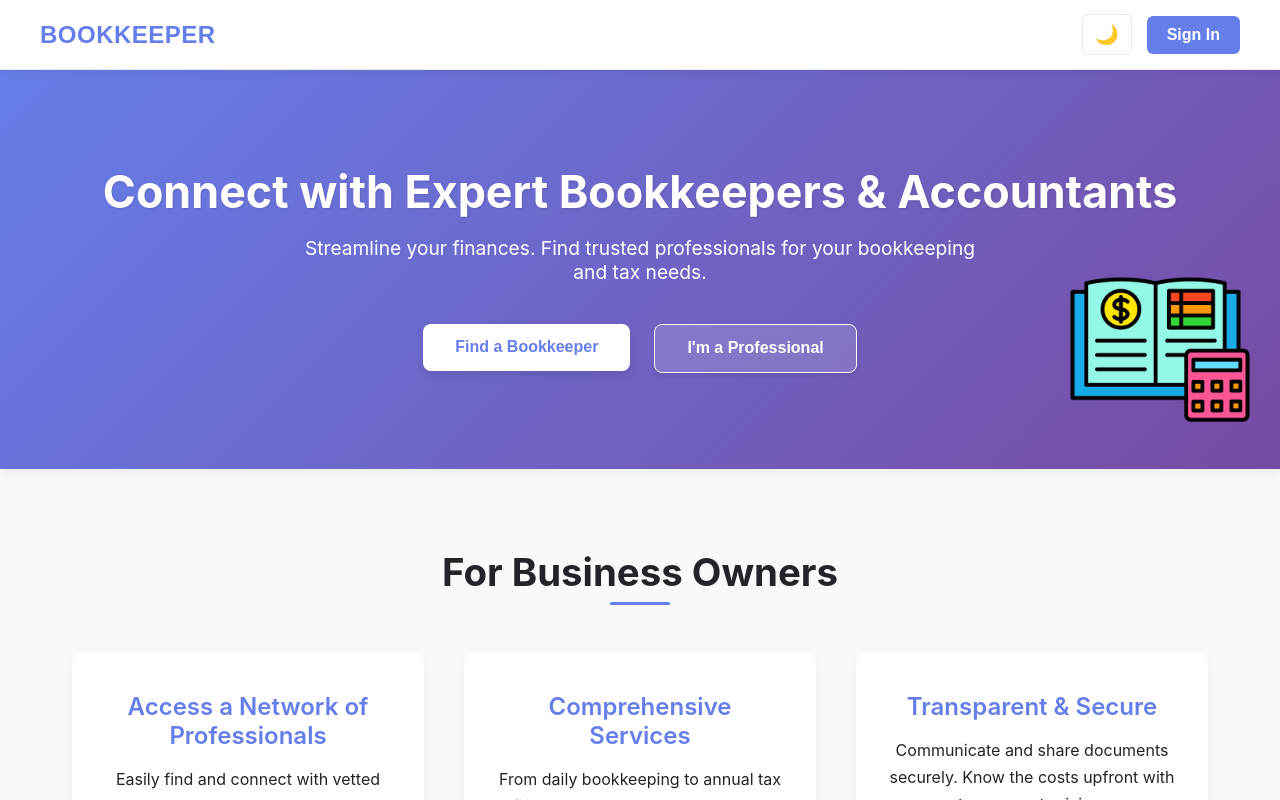
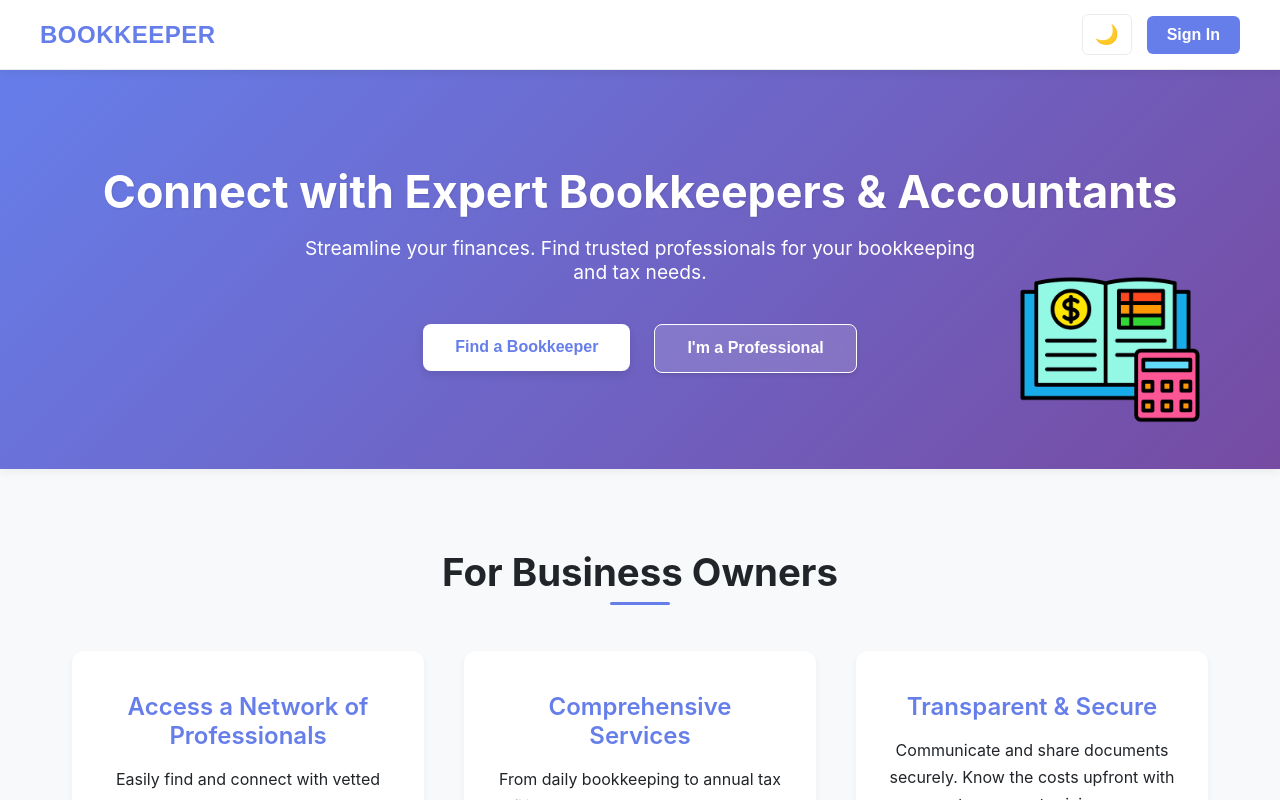
Before and after one commit to sikandarshahbaz-1996/bookkeeper, a Next.js app: page / in a window 1280 px wide. Built offline with nearby package versions, Linux system fonts and the light colour scheme.

Commit message:
style fix

```diff
--- a/src/app/home/page.js
+++ b/src/app/home/page.js
@@ -156,7 +156,7 @@ export default function HomePage() {
           animate={{
             opacity: 1,
             y: ["-8px", "8px"], // Slow up and down movement
-            x: 0, // Slide in from right
+            x: -50, // Slide in from right
             transition: {
               opacity: { duration: 0.8, delay: 1.2 }, // Fade in after other elements
               x: { duration: 0.8, delay: 1.2, ease: "easeOut" },
```
